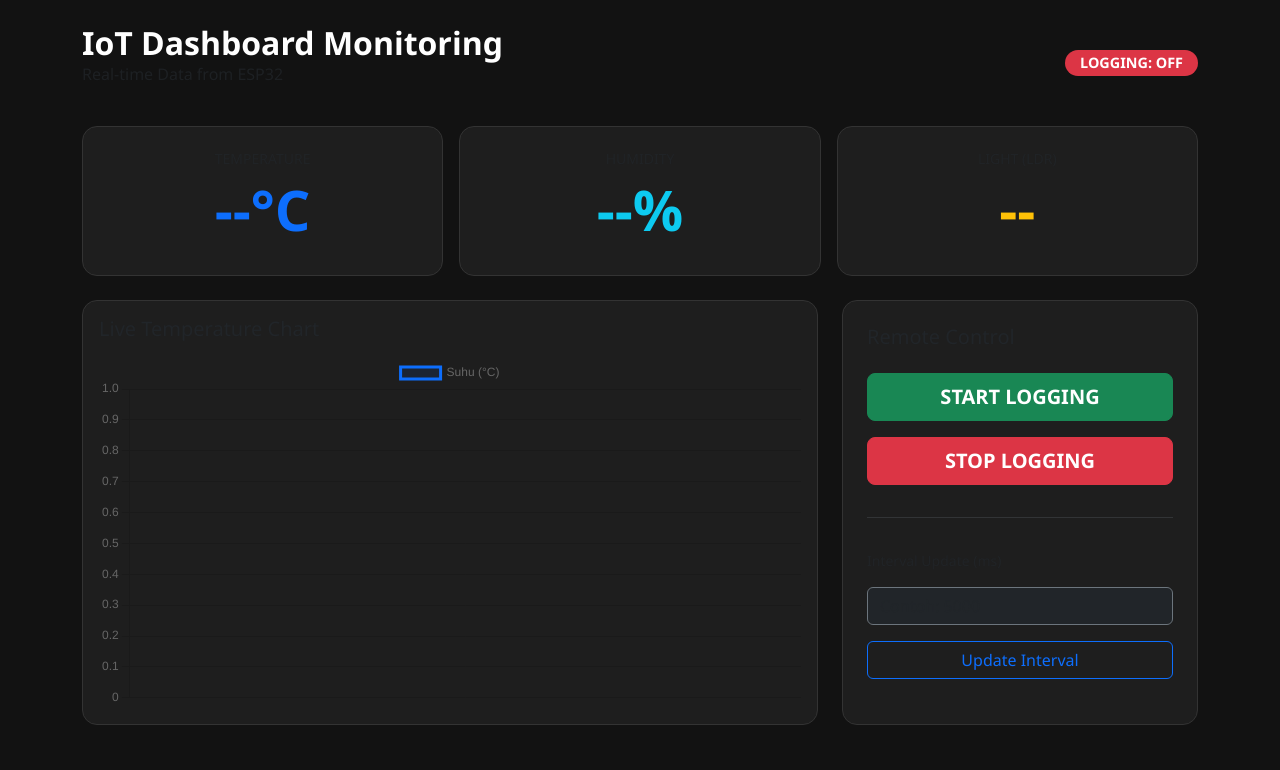
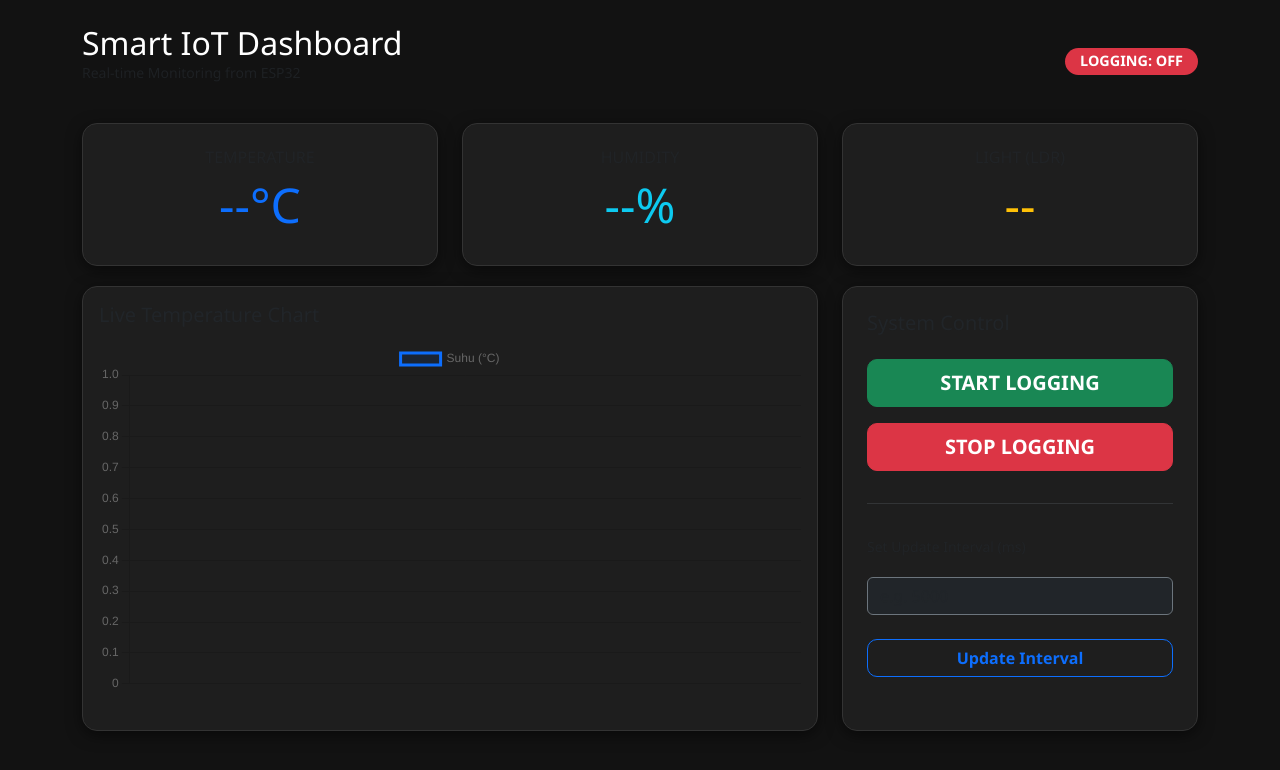
Before and after one commit to naylahelmaliatptu25/html-starter, a website: page index.html in a window 1280 px wide. Drawn offline with nearby package versions, Linux system fonts and the light colour scheme; no server answers.

Commit message:
Update index.html

```diff
--- a/index.html
+++ b/index.html
@@ -3,51 +3,49 @@
 <head>
     <meta charset="UTF-8">
     <meta name="viewport" content="width=device-width, initial-scale=1.0">
-    <title>Smart IoT Dashboard - Luxe Edition</title>
+    <title>IoT Dashboard Luxe</title>
     <link href="https://cdn.jsdelivr.net/npm/bootstrap@5.3.0/dist/css/bootstrap.min.css" rel="stylesheet">
     <script src="https://cdn.jsdelivr.net/npm/chart.js"></script>
     <style>
-        body { background-color: #121212; color: #e0e0e0; font-family: 'Segoe UI', sans-serif; }
-        .card { background-color: #1e1e1e; border: 1px solid #333; border-radius: 15px; transition: 0.3s; }
-        .card:hover { transform: translateY(-5px); box-shadow: 0 10px 20px rgba(0,0,0,0.5); }
+        body { background-color: #121212; color: #e0e0e0; font-family: 'Segoe UI', Tahoma, sans-serif; }
+        .card { background-color: #1e1e1e; border: 1px solid #333; border-radius: 15px; box-shadow: 0 4px 15px rgba(0,0,0,0.5); margin-bottom: 20px; }
         .status-badge { font-size: 0.9rem; padding: 6px 15px; border-radius: 20px; }
-        .text-primary { color: #0d6efd !important; }
-        .text-info { color: #0dcaf0 !important; }
-        .text-warning { color: #ffc107 !important; }
+        .btn-luxe { border-radius: 10px; transition: 0.3s; font-weight: bold; }
+        h1 { font-size: 3rem; }
     </style>
 </head>
 <body class="p-4">
     <div class="container">
         <header class="d-flex justify-content-between align-items-center mb-4">
             <div>
-                <h2 class="mb-0 text-white fw-bold">IoT Dashboard Monitoring</h2>
-                <p class="text-muted">Real-time Data from ESP32</p>
+                <h2 class="mb-0 text-white">Smart IoT Dashboard</h2>
+                <p class="text-muted small">Real-time Monitoring from ESP32</p>
             </div>
             <span id="statusLog" class="badge bg-danger status-badge">LOGGING: OFF</span>
         </header>
 
-        <div class="row g-3 mb-4 text-center">
+        <div class="row text-center">
             <div class="col-md-4">
                 <div class="card p-4">
-                    <h6 class="text-uppercase text-muted small">Temperature</h6>
-                    <h1 id="tempVal" class="display-4 fw-bold text-primary">--°C</h1>
+                    <h6 class="text-uppercase text-muted">Temperature</h6>
+                    <h1 id="tempVal" class="text-primary">--°C</h1>
                 </div>
             </div>
             <div class="col-md-4">
                 <div class="card p-4">
-                    <h6 class="text-uppercase text-muted small">Humidity</h6>
-                    <h1 id="humiVal" class="display-4 fw-bold text-info">--%</h1>
+                    <h6 class="text-uppercase text-muted">Humidity</h6>
+                    <h1 id="humiVal" class="text-info">--%</h1>
                 </div>
             </div>
             <div class="col-md-4">
                 <div class="card p-4">
-                    <h6 class="text-uppercase text-muted small">Light (LDR)</h6>
-                    <h1 id="ldrVal" class="display-4 fw-bold text-warning">--</h1>
+                    <h6 class="text-uppercase text-muted">Light (LDR)</h6>
+                    <h1 id="ldrVal" class="text-warning">--</h1>
                 </div>
             </div>
         </div>
 
-        <div class="row mb-4">
+        <div class="row">
             <div class="col-md-8">
                 <div class="card p-3 h-100">
                     <h5 class="mb-3">Live Temperature Chart</h5>
@@ -56,14 +54,14 @@
             </div>
             <div class="col-md-4">
                 <div class="card p-4 h-100">
-                    <h5 class="mb-4">Remote Control</h5>
+                    <h5 class="mb-4">System Control</h5>
                     <div class="d-grid gap-3">
-                        <button onclick="setStatus(true)" class="btn btn-success btn-lg fw-bold">START LOGGING</button>
-                        <button onclick="setStatus(false)" class="btn btn-danger btn-lg fw-bold">STOP LOGGING</button>
+                        <button onclick="setStatus(true)" class="btn btn-success btn-lg btn-luxe">START LOGGING</button>
+                        <button onclick="setStatus(false)" class="btn btn-danger btn-lg btn-luxe">STOP LOGGING</button>
                         <hr class="border-secondary">
-                        <label class="small text-muted">Interval Update (ms)</label>
-                        <input type="number" id="intInput" class="form-control bg-dark text-white border-secondary" placeholder="Contoh: 5000">
-                        <button onclick="changeInterval()" class="btn btn-outline-primary">Update Interval</button>
+                        <p class="small text-muted mb-1">Set Update Interval (ms)</p>
+                        <input type="number" id="intInput" class="form-control bg-dark text-white border-secondary mb-2" placeholder="e.g. 5000">
+                        <button onclick="changeInterval()" class="btn btn-outline-primary btn-luxe">Update Interval</button>
                     </div>
                 </div>
             </div>
@@ -74,7 +72,7 @@
     <script src="https://www.gstatic.com/firebasejs/8.10.0/firebase-database.js"></script>
 
     <script>
-        // --- KONFIGURASI FIREBASE ANDA ---
+        // KONFIGURASI FIREBASE ASLI MILIKMU
         const firebaseConfig = {
             apiKey: "AIzaSyCINppULfygb28LkPePah3KhAvwGXUTyOk",
             authDomain: "dashboard-iot-a0aa3.firebaseapp.com",
@@ -89,18 +87,18 @@
         firebase.initializeApp(firebaseConfig);
         const db = firebase.database();
 
-        // 1. Ambil Data Sensor dari Firebase
+        // 1. MENDENGARKAN DATA DARI ESP32 (MONITORING)
         db.ref('monitoring').on('value', (snap) => {
             const data = snap.val();
             if(data) {
-                document.getElementById('tempVal').innerText = data.suhu + "°C";
-                document.getElementById('humiVal').innerText = data.kelembapan + "%";
-                document.getElementById('ldrVal').innerText = data.cahaya;
+                document.getElementById('tempVal').innerText = (data.suhu || 0) + "°C";
+                document.getElementById('humiVal').innerText = (data.kelembapan || 0) + "%";
+                document.getElementById('ldrVal').innerText = data.cahaya || 0;
                 updateChart(data.suhu);
             }
         });
 
-        // 2. Ambil Status Logging
+        // 2. MENDENGARKAN STATUS LOGGING DARI SETTINGS
         db.ref('settings/logging').on('value', (snap) => {
             const status = snap.val();
             const badge = document.getElementById('statusLog');
@@ -108,22 +106,17 @@
             badge.className = status ? "badge bg-success status-badge" : "badge bg-danger status-badge";
         });
 
-        // 3. Fungsi Tombol Kontrol
-        function setStatus(val) {
-            db.ref('settings').update({logging: val});
-        }
-
+        // 3. FUNGSI TOMBOL
+        function setStatus(val) { db.ref('settings').update({logging: val}); }
         function changeInterval() {
             const val = parseInt(document.getElementById('intInput').value);
             if(val >= 1000) {
                 db.ref('settings').update({interval: val});
-                alert("Interval diperbarui ke " + val + "ms");
-            } else {
-                alert("Minimal 1000ms!");
-            }
+                alert("Interval Updated!");
+            } else { alert("Min 1000ms!"); }
         }
 
-        // 4. Konfigurasi Grafik (Chart.js)
+        // 4. CHART CONFIG
         const ctx = document.getElementById('myChart').getContext('2d');
         const chart = new Chart(ctx, {
             type: 'line',
@@ -138,17 +131,11 @@
                     tension: 0.4
                 }]
             },
-            options: {
-                responsive: true,
-                scales: {
-                    y: { beginAtZero: false },
-                    x: { display: false }
-                }
-            }
+            options: { responsive: true, scales: { x: { display: false } } }
         });
 
         function updateChart(temp) {
-            if(chart.data.labels.length > 10) {
+            if(chart.data.labels.length > 15) {
                 chart.data.labels.shift();
                 chart.data.datasets[0].data.shift();
             }
```
